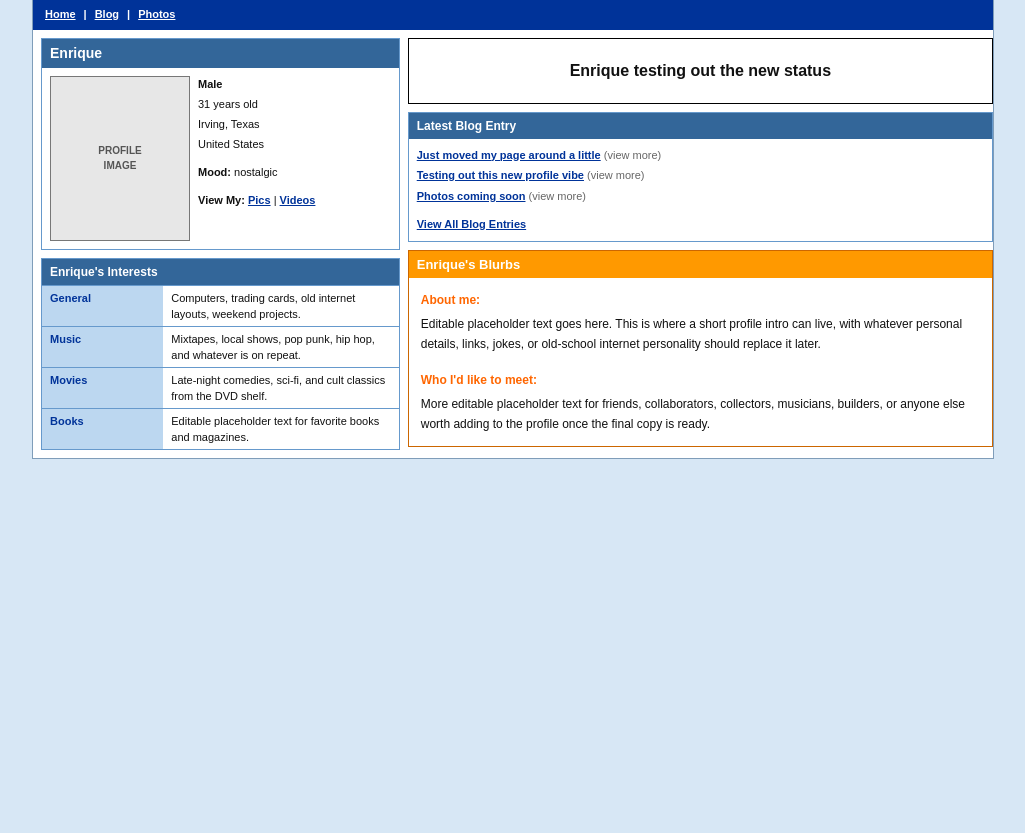
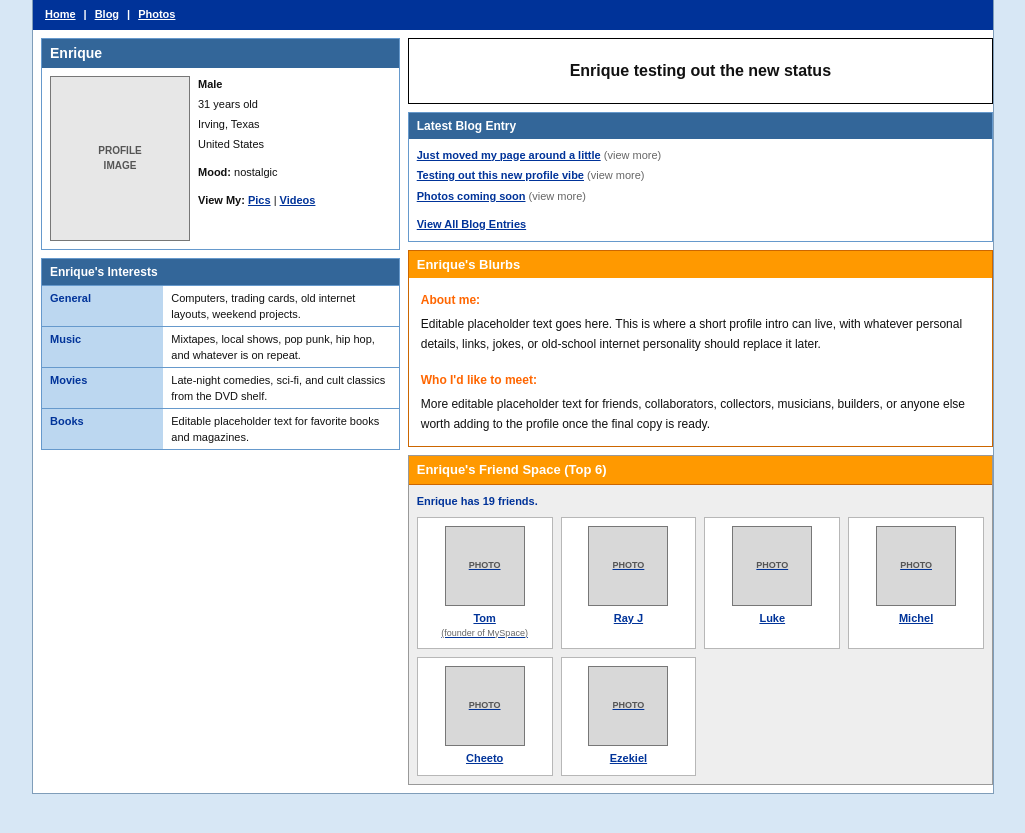
Before and after one commit to enriquebarragan/enriquebarragan.github.io, a Jekyll site: the page built from index.md, in a window 1280 px wide. Shown: the top 833 px of the page, without its empty margins (127-1152 px from the left). Built offline with Jekyll 4.4.1, drawn with Linux system fonts in a browser that asks for light colours; nearby versions of some CDN libraries.

Commit message:
Add MySpace top friends section

```diff
--- a/_layouts/home.html
+++ b/_layouts/home.html
@@ -125,6 +125,61 @@
               </div>
             </div>
           </section>
+
+          <section class="border border-[#999] bg-[#eeeeee]">
+            <h2 class="border-b border-[#cc6600] bg-[#ff9900] px-2 py-1 text-[13px] font-bold text-white">
+              Enrique's Friend Space (Top 6)
+            </h2>
+
+            <div class="p-2 text-[11px]">
+              <p class="mb-2 font-bold text-[#003399]">Enrique has 19 friends.</p>
+
+              <div class="grid grid-cols-1 gap-2 sm:grid-cols-2 md:grid-cols-4">
+                <a class="block border border-[#b7b7b7] bg-white p-2 text-center text-[#003399] underline transition hover:border-[#ff9900] hover:bg-[#fff4df]" href="#">
+                  <span class="mx-auto flex h-20 w-20 items-center justify-center border border-[#777] bg-[#d8d8d8] text-[9px] font-bold text-[#555] no-underline">
+                    PHOTO
+                  </span>
+                  <span class="mt-1 block font-bold">Tom</span>
+                  <span class="block text-[9px] text-[#666] no-underline">(founder of MySpace)</span>
+                </a>
+
+                <a class="block border border-[#b7b7b7] bg-white p-2 text-center text-[#003399] underline transition hover:border-[#ff9900] hover:bg-[#fff4df]" href="#">
+                  <span class="mx-auto flex h-20 w-20 items-center justify-center border border-[#777] bg-[#d8d8d8] text-[9px] font-bold text-[#555] no-underline">
+                    PHOTO
+                  </span>
+                  <span class="mt-1 block font-bold">Ray J</span>
+                </a>
+
+                <a class="block border border-[#b7b7b7] bg-white p-2 text-center text-[#003399] underline transition hover:border-[#ff9900] hover:bg-[#fff4df]" href="#">
+                  <span class="mx-auto flex h-20 w-20 items-center justify-center border border-[#777] bg-[#d8d8d8] text-[9px] font-bold text-[#555] no-underline">
+                    PHOTO
+                  </span>
+                  <span class="mt-1 block font-bold">Luke</span>
+                </a>
+
+                <a class="block border border-[#b7b7b7] bg-white p-2 text-center text-[#003399] underline transition hover:border-[#ff9900] hover:bg-[#fff4df]" href="#">
+                  <span class="mx-auto flex h-20 w-20 items-center justify-center border border-[#777] bg-[#d8d8d8] text-[9px] font-bold text-[#555] no-underline">
+                    PHOTO
+                  </span>
+                  <span class="mt-1 block font-bold">Michel</span>
+                </a>
+
+                <a class="block border border-[#b7b7b7] bg-white p-2 text-center text-[#003399] underline transition hover:border-[#ff9900] hover:bg-[#fff4df]" href="#">
+                  <span class="mx-auto flex h-20 w-20 items-center justify-center border border-[#777] bg-[#d8d8d8] text-[9px] font-bold text-[#555] no-underline">
+                    PHOTO
+                  </span>
+                  <span class="mt-1 block font-bold">Cheeto</span>
+                </a>
+
+                <a class="block border border-[#b7b7b7] bg-white p-2 text-center text-[#003399] underline transition hover:border-[#ff9900] hover:bg-[#fff4df]" href="#">
+                  <span class="mx-auto flex h-20 w-20 items-center justify-center border border-[#777] bg-[#d8d8d8] text-[9px] font-bold text-[#555] no-underline">
+                    PHOTO
+                  </span>
+                  <span class="mt-1 block font-bold">Ezekiel</span>
+                </a>
+              </div>
+            </div>
+          </section>
         </section>
       </main>
     </div>
```
